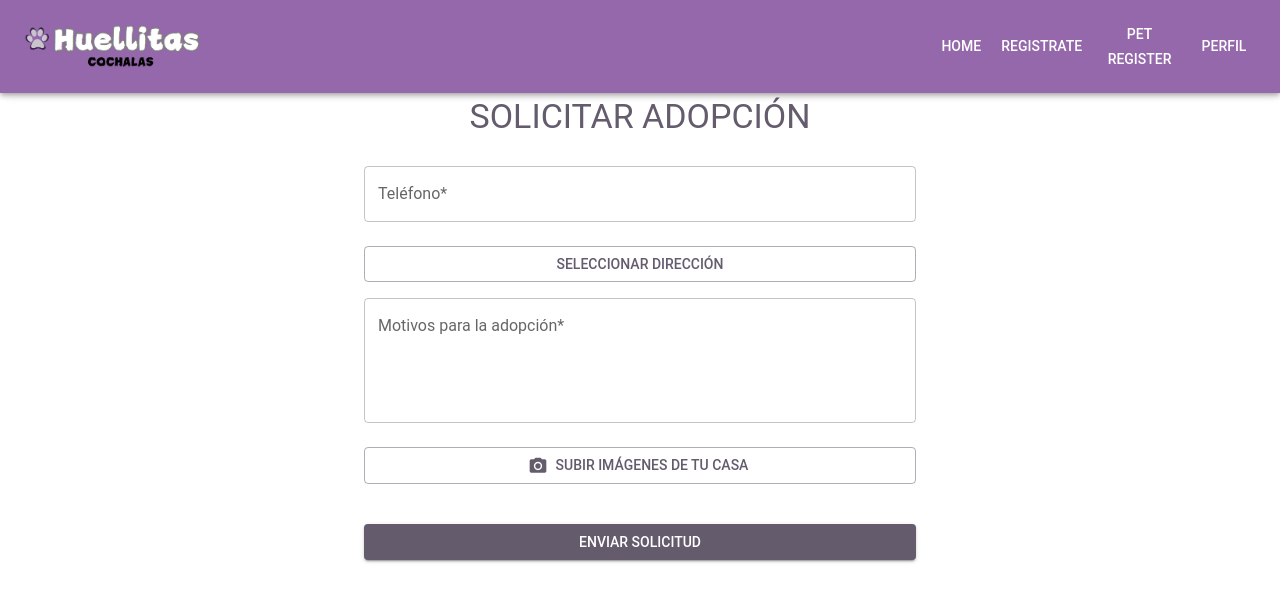
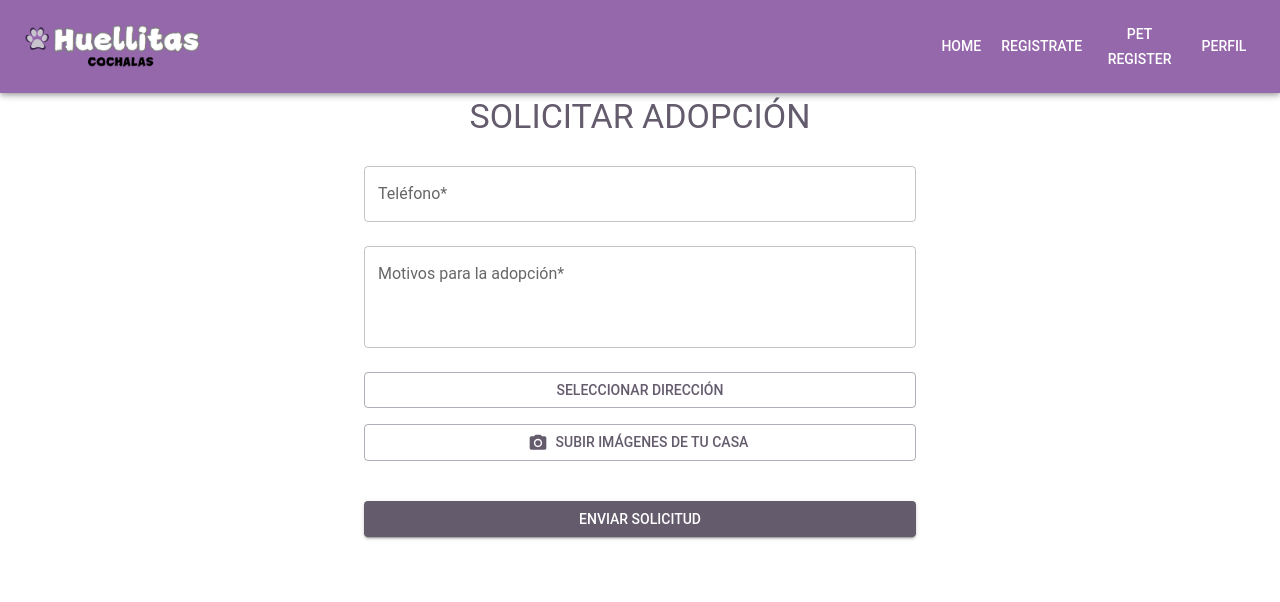
Before and after one commit to Jh0nZ/huellitasCochalas, a React (Create React App) app in the folder frontend/: page /adoption-request/1 in a window 1280 px wide. Shown: the top 602 px of the page. Built offline with nearby package versions, Linux system fonts and the light colour scheme.

Commit message:
Refactor AdoptionRequest component to integrate OpenMapPicker and streamline address input handling

```diff
--- a/frontend/src/Components/AdoptionRequest.jsx
+++ b/frontend/src/Components/AdoptionRequest.jsx
@@ -182,7 +182,30 @@ const AdoptionRequest = () => {
         setErrors({});
     };
 
-    return (
+    return mapOpen ? (
+        <Box style={{ height: "75vh", marginTop: "100px" }}>
+            <Box sx={{ display: "flex", justifyContent: "space-between", alignItems: "center" }}>
+                <Typography variant="h6">Selecciona tu Dirección</Typography>
+                <IconButton onClick={handleCloseMap}>
+                    <Close />
+                </IconButton>
+            </Box>
+            <OpenMapPicker
+                style={{ width: "100%", height: "100%" }}
+                setMarkerPosition={({ lat, lng }) => {
+                    setFormData({
+                        ...formData,
+                        address: lat + "," + lng,
+                        location: {
+                            lat: lat,
+                            lng: lng,
+                        },
+                    });
+                }}
+                markerPosition={formData.location}
+            />
+        </Box>
+    ) : (
         <Container maxWidth="sm">
             <Box sx={{ mt: 12 }}>
                 <Typography
@@ -217,10 +240,24 @@ const AdoptionRequest = () => {
                             margin="normal"
                             error={Boolean(errors.phone)}
                             helperText={errors.phone}
+                            type="tel"
+                        />
+                        <TextField
+                            label="Motivos para la adopción*"
+                            name="reasons"
+                            value={formData.reasons}
+                            onChange={handleInputChange}
+                            fullWidth
+                            margin="normal"
+                            multiline
+                            rows={3}
+                            error={Boolean(errors.reasons)}
+                            helperText={errors.reasons}
                         />
                         <Button
                             variant="outlined"
                             fullWidth
+                            component="label"
                             sx={{ mt: 2 }}
                             onClick={handleOpenMap}
                         >
@@ -230,19 +267,11 @@ const AdoptionRequest = () => {
                                 <OpenMapLabel location={formData.location} />
                             )}
                         </Button>
-                        <TextField
-                            label="Motivos para la adopción*"
-                            name="reasons"
-                            value={formData.reasons}
-                            onChange={handleInputChange}
-                            fullWidth
-                            margin="normal"
-                            multiline
-                            rows={4}
-                            error={Boolean(errors.reasons)}
-                            helperText={errors.reasons}
-                        />
-
+                        {errors.address && (
+                            <Typography color="error" sx={{ mt: 1 }}>
+                                {errors.address}
+                            </Typography>
+                        )}
                         <Button
                             variant="outlined"
                             component="label"
@@ -329,43 +358,6 @@ const AdoptionRequest = () => {
                                 </Button>
                             </DialogActions>
                         </Dialog>
-
-                        <Dialog
-                            fullScreen
-                            open={mapOpen}
-                            onClose={handleCloseMap}
-                        >
-                            <DialogTitle
-                                sx={{
-                                    display: "flex",
-                                    justifyContent: "space-between",
-                                    alignItems: "center",
-                                }}
-                            >
-                                <Typography variant="h6">
-                                    Selecciona tu Dirección
-                                </Typography>
-                                <IconButton onClick={handleCloseMap}>
-                                    <Close />
-                                </IconButton>
-                            </DialogTitle>
-                            <DialogContent>
-                                <OpenMapPicker
-                                    style={{ width: "100%", height: "100%" }}
-                                    setMarkerPosition={({ lat, lng }) => {
-                                        setFormData({
-                                            ...formData,
-                                            address: lat + "," + lng,
-                                            location: {
-                                                lat: lat,
-                                                lng: lng,
-                                            },
-                                        });
-                                    }}
-                                    markerPosition={formData.location}
-                                />
-                            </DialogContent>
-                        </Dialog>
                     </Box>
                 )}
             </Box>
```
